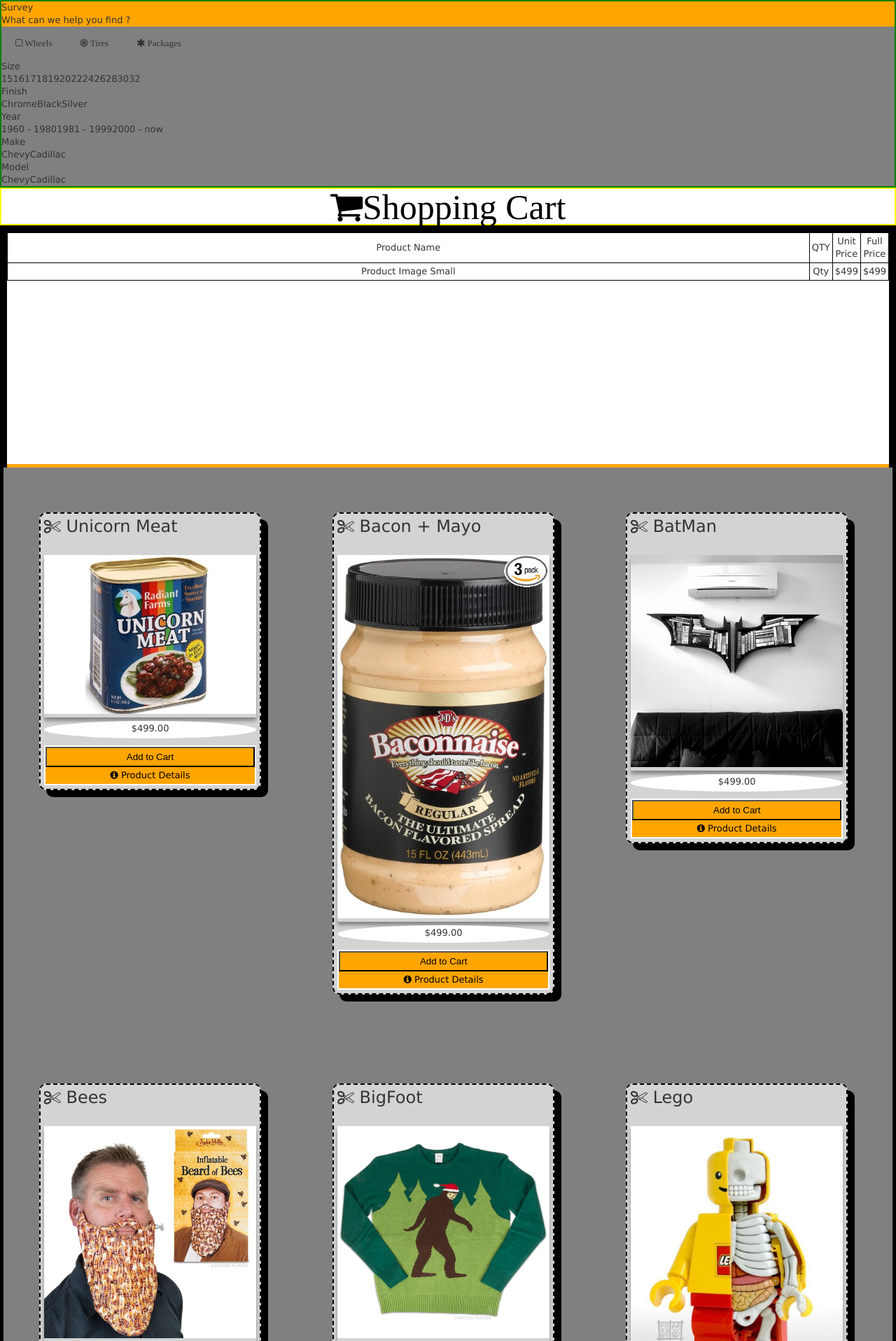
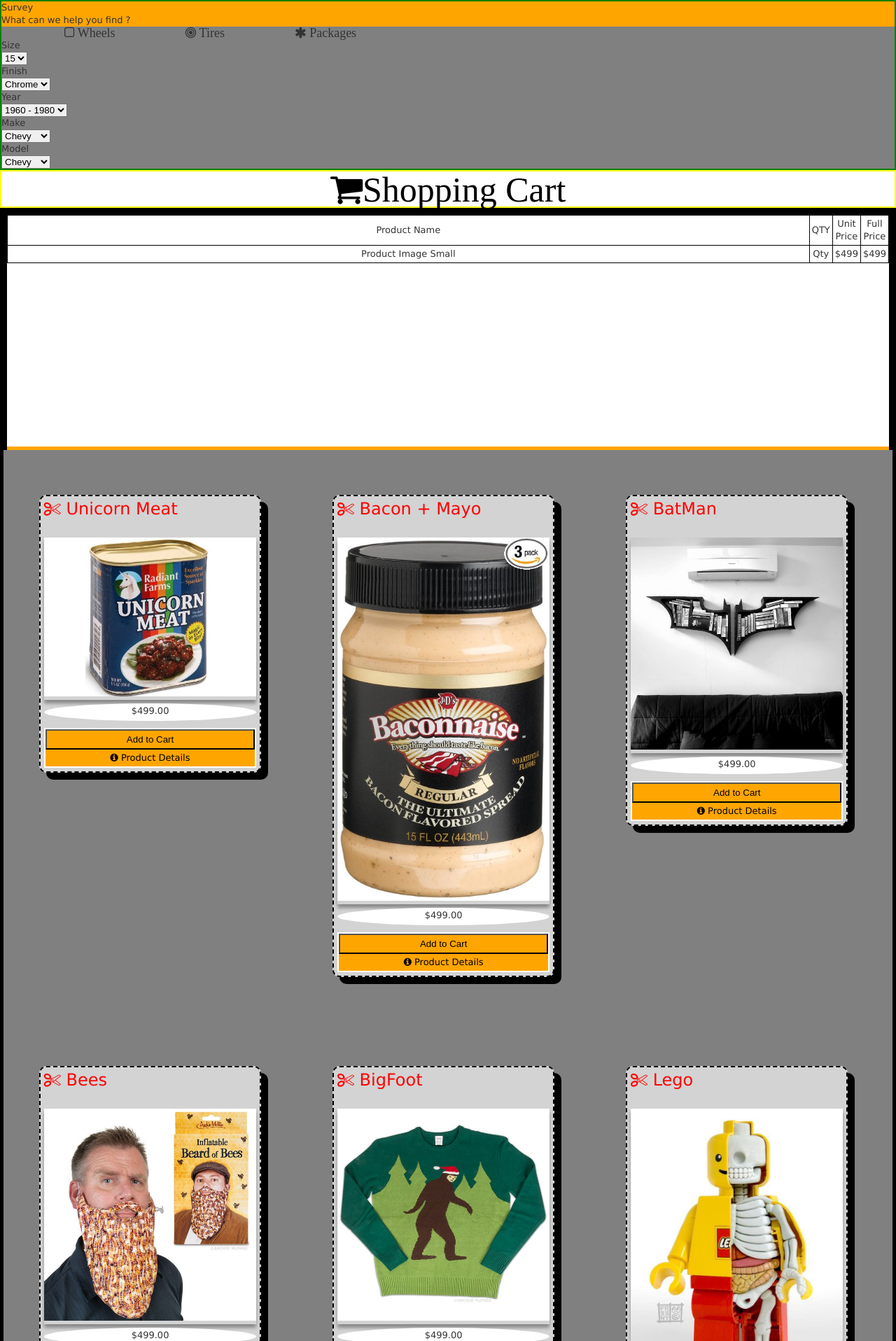
Before and after one commit to JoeyGo23/bitcoinwheelstires, a Rails app: page / in a window 1280 px wide. Shown: the part 36-1952 px from the top of the page at 70% size. Run offline with Rails 7, Linux system fonts and the light colour scheme; a user stored in the database is signed in; data comes from the database, SQL or seed files in the repository; both versions use the stored data as it was after the commit; style sheets or scripts are compiled from the project's sources; some libraries are stand-ins or nearby versions; some web fonts are replaced.

Commit message:
survey select option

```diff
--- /dev/null
+++ b/app/assets/stylesheets/media-type.css.scss
@@ -0,0 +1,35 @@
+@media only screen and (min-width: 600px) {
+
+   body {
+	  .clear{
+	  		clear: both;
+	  }
+
+      .help-options{
+      	div{
+      	position: relative;
+      	text-align: center;
+      	margin-left:80px;
+      	font-size: large;
+      	}
+      }
+
+      .wheel-options{
+
+			li{
+			  	// float: left;
+			  	// padding: 10px 30px;
+			  	& :hover {
+			  		border: 5px solid white;
+			  	}
+			}
+		}
+
+
+
+      .product-title{
+      	color: red;
+      }
+
+   }
+}
--- a/app/assets/stylesheets/pages.css.scss
+++ b/app/assets/stylesheets/pages.css.scss
@@ -1,6 +1,7 @@
 @import 'library';
 @import 'reset';
 // @import 'font-awesome';
+@import 'media-type';
 
 @mixin oval-shadow{
 	height: 25px;
@@ -40,7 +41,7 @@
 			position: relative;
 			  div{
 			   float: left;
-			   padding: 15px 20px;
+			   padding: 0px 10px;
 			    &:hover{
 			    	background-color: white;
 			    }
@@ -53,6 +54,7 @@
 			ul{
 			  li{
 			  	float: left;
+			  	padding: 10px 30px;
 			  }
 			}
 		}
--- a/app/views/pages/_survey.erb
+++ b/app/views/pages/_survey.erb
@@ -9,42 +9,48 @@
 
 	<div class="wheel-options">
 		<div>Size</div>
-		<ul class="size">
-			<li> 15 </li>
-			<li> 16 </li>
-			<li> 17 </li>
-			<li> 18 </li>
-			<li> 19 </li>
-			<li> 20 </li>
-			<li> 22 </li>
-			<li> 24 </li>
-			<li> 26 </li>
-			<li> 28 </li>
-			<li> 30 </li>
-			<li> 32 </li>
-		</ul>
-</br>
+		<select class="size">
+			<option> 15 </option>
+			<option> 16 </option>
+			<option> 17 </option>
+			<option> 18 </option>
+			<option> 19 </option>
+			<option> 20 </option>
+			<option> 22 </option>
+			<option> 24 </option>
+			<option> 26 </option>
+			<option> 28 </option>
+			<option> 30 </option>
+			<option> 32 </option>
+		</select>
+
 		<div>Finish</div>
-		<ul class="finish">
-			<li> Chrome </li>
-			<li> Black </li>
-			<li> Silver </li>
-		</ul>
+		<select class="finish">
+			<option> Chrome </option>
+			<option> Black </option>
+			<option> Silver </option>
+		</select>
 	</div>
 
 	<div class="car-info">
 		<ul>
 			<div> Year </div>
-				<li> 1960 - 1980 </li>
-				<li> 1981 - 1999 </li>
-				<li> 2000 - now </li>
+			<select>
+				<option> 1960 - 1980 </option>
+				<option> 1981 - 1999 </option>
+				<option> 2000 - now </option>
+			</select>
 			<div> Make </div>
-			<li>Chevy</li>
-			<li>Cadillac</li>
+			<select>
+			<option>Chevy</option>
+			<option>Cadillac</option>
+			</select>
 		</br>
 			<div> Model </div>
-			<li>Chevy</li>
-			<li>Cadillac</li>
+			<select>
+			<option>Chevy</option>
+			<option>Cadillac</option>
+			</select>
 		</ul>
 	</div>
 </div>
```
Also changed, not shown: db/development.sqlite3, 13 other files.
